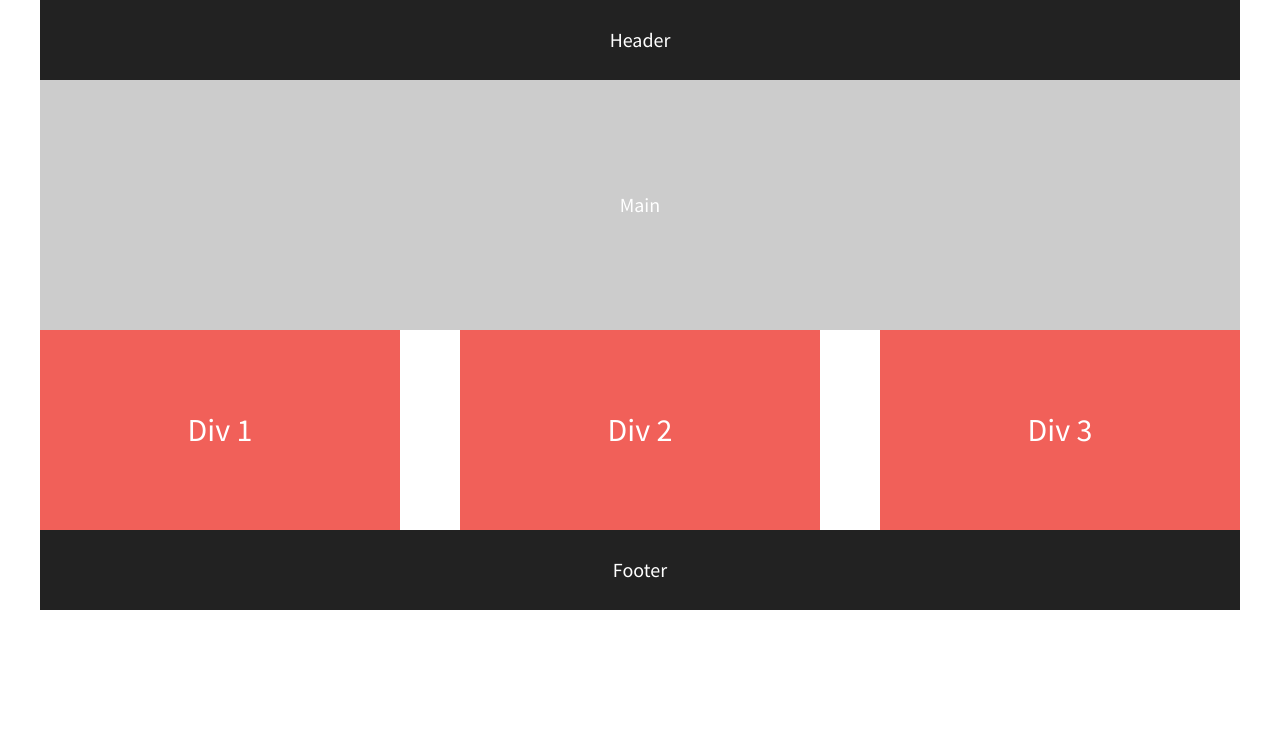
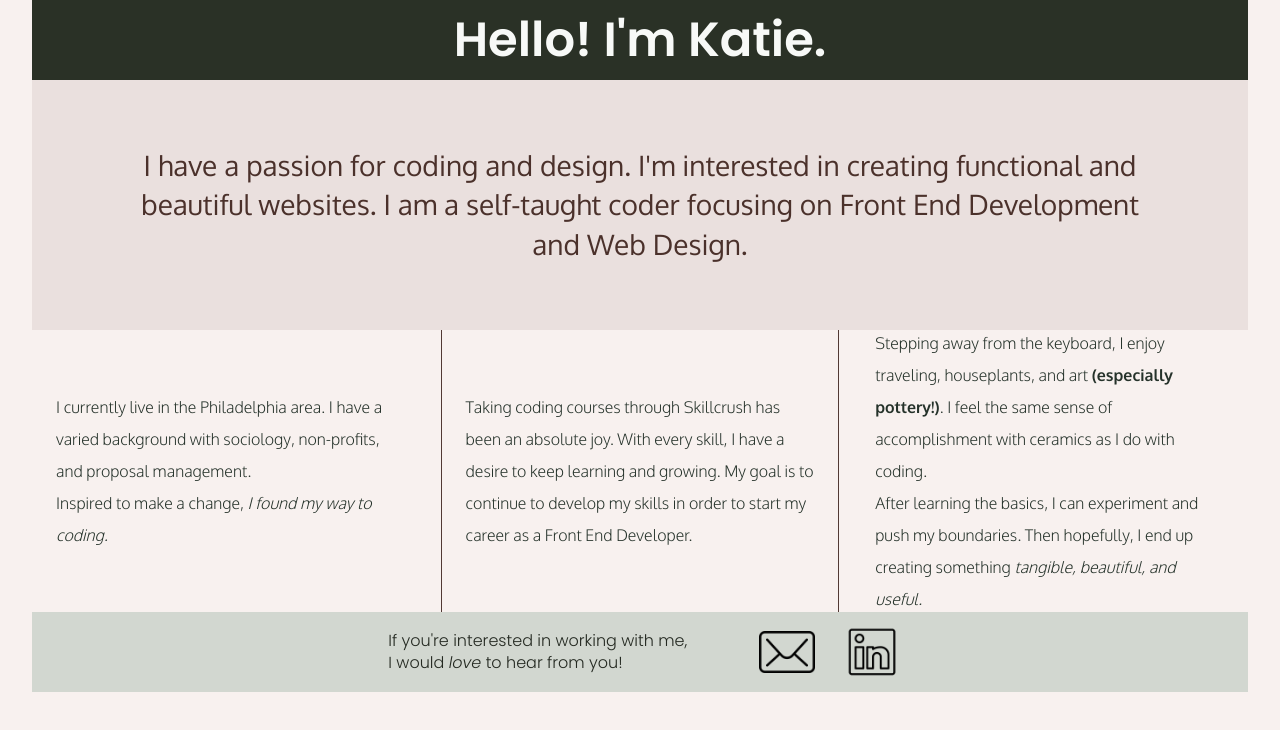
Before and after one commit to kgnatt/Flexbox-Layout, a plain HTML site: page index.html in a window 1280 px wide. Drawn offline with nearby package versions, Linux system fonts and the light colour scheme.

Commit message:
Add content to flexbox layout sections and customize

```diff
--- a/css/main.css
+++ b/css/main.css
@@ -96,30 +96,15 @@ textarea {
    ========================================================================== */
 
 html {
-  background-color: #fff;
+  background-color: #F8F1EF;
   height: 100%;
   width: 100%;
 }
 
 body {
-  font-family: 'Source Sans Pro', sans-serif;
   padding: 0 2em;
-  font-size: 1.25em;
   height: 100%;
-  color: #fff;
-}
-
-header,
-footer {
-  background-color: #222;
-  height: 80px;
-  width: 100%;
-}
-
-main {
-  background-color: #ccc;
-  height: 250px;
-  width: 100%;
+  font-size: 16px;
 }
 
 header,
@@ -130,6 +115,40 @@ main {
     align-items: center;
 }
 
+header,
+footer {
+  height: 80px;
+  width: 100%;
+}
+
+header {
+    background-color: #2A3126;
+}
+
+header h1 {
+    color: #F7F9F7;
+    font-family: 'Poppins', sans-serif;
+    font-size: 3em;
+    padding: 1em;
+}
+
+main {
+  background-color: #EAE0DE;
+  height: 250px;
+  width: 100%;
+}
+
+main h2 {
+    color: #4B312B;
+    font-family: 'Oxygen', sans-serif;
+    font-weight: 400;
+    font-size: 1.75em;
+    padding: 3em;
+    text-align: center;
+}
+
+
+
 .flex-container {
     display: flex;
     flex-flow: row wrap;
@@ -139,14 +158,50 @@ main {
 
 .flex-items {
   display: flex;
-  justify-content: center;
+  justify-content: flex-start;
   align-items: center;
-  color: #fff;
-  line-height: 1.5em;
-  font-size: 1.6em;
-  background-color: #f16059;
+  line-height: 2em;
   width: 30%;
-  height: 200px;
+  height: 250px;
+  padding: 1em;
+}
+
+#div-2 {
+    border-left: 1px solid #523A34;
+    border-right: 1px solid #523A34;
+}
+
+p {
+    color: #25322A;
+    font-family: 'Oxygen', sans-serif;
+    font-weight: 300;
+    font-size: 1em;
+    padding: .5em;
+}
+
+
+footer {
+    background-color: #D2D7D0;
+}
+
+footer p {
+    color: #242921;
+    font-family: 'Poppins', sans-serif;
+    font-size: 1em;
+}
+
+footer ul {
+    list-style: none;
+}
+
+footer ul li {
+    display: inline-block;
+}
+
+footer #envelope, #linkedin {
+    height: 3.5em;
+    width: auto;
+    padding-left: 1.5em;
 }
 
 /* ==========================================================================
--- a/index.html
+++ b/index.html
@@ -13,7 +13,7 @@
         <link rel="stylesheet" href="css/normalize.css">
         <link rel="stylesheet" href="css/main.css">
         <script src="js/vendor/modernizr-2.8.3.min.js"></script>
-        <link href="https://fonts.googleapis.com/css?family=Lora|Source+Sans+Pro:400,700" rel="stylesheet">
+        <link href="https://fonts.googleapis.com/css2?family=Oxygen:wght@300;400;700&family=Poppins:ital,wght@0,200;0,300;0,400;0,500;0,600;1,200;1,300;1,400;1,600&display=swap" rel="stylesheet">
     </head>
     <body>
         <!--[if lt IE 8]>
@@ -22,18 +22,33 @@
 
         <!-- Add your site or application content here -->
         <section class="flex-container">
-            <header>Header</header>
-            <main>Main</main>
+            <header>
+                <h1>Hello! I'm Katie.</h1>
+            </header>
+            <main>
+                <h2> I have a passion for coding and design. I'm interested in creating functional and beautiful websites. I am a self-taught coder focusing on Front End Development and Web Design.</h2>
+            </main>
             <div id="div-1" class="flex-items">
-                Div 1
+                <p> I currently live in the Philadelphia area. I have a varied background with sociology, non-profits, and proposal management.
+                <br>Inspired to make a change, <em>I found my way to coding.</em>
             </div>
             <div id="div-2" class="flex-items">
-                Div 2
+                <p>Taking coding courses through Skillcrush has been an absolute joy. With every skill, I have a desire to keep learning and growing.
+                    My goal is to continue to develop my skills in order to start my career as a Front End Developer.</p>
             </div>
             <div id="div-3" class="flex-items">
-                Div 3
+                <p>Stepping away from the keyboard, I enjoy traveling, houseplants, and art <strong>(especially pottery!)</strong>. I feel
+                    the same sense of accomplishment with ceramics as I do with coding.
+                <br>After learning the basics, I can experiment and push my boundaries. Then hopefully, I end up creating something <em>tangible,
+                    beautiful, and useful.</em></p>
             </div>
-            <footer>Footer</footer>
+            <footer>
+                <p>If you're interested in working with me, <br>I would <em>love</em> to hear from you!</p>
+                <ul>
+                    <li><a href="mailto:katie.gnatt@gmail.com"><img src="img/envelope-icon.png" id="envelope" alt="enveope icon"></a></li>
+                    <li><a href="https://www.linkedin.com/in/katie-gnatt-a3325010b/" target="_blank"><img src="img/linkedin-icon.png" id="linkedin" alt="linkedin icon"></a></li>
+                </ul>
+            </footer>
         </section>
 
         <script src="https://ajax.googleapis.com/ajax/libs/jquery/1.11.3/jquery.min.js"></script>
```
Also changed, not shown: img/envelope-icon.png (added), img/linkedin-icon.png (added).
